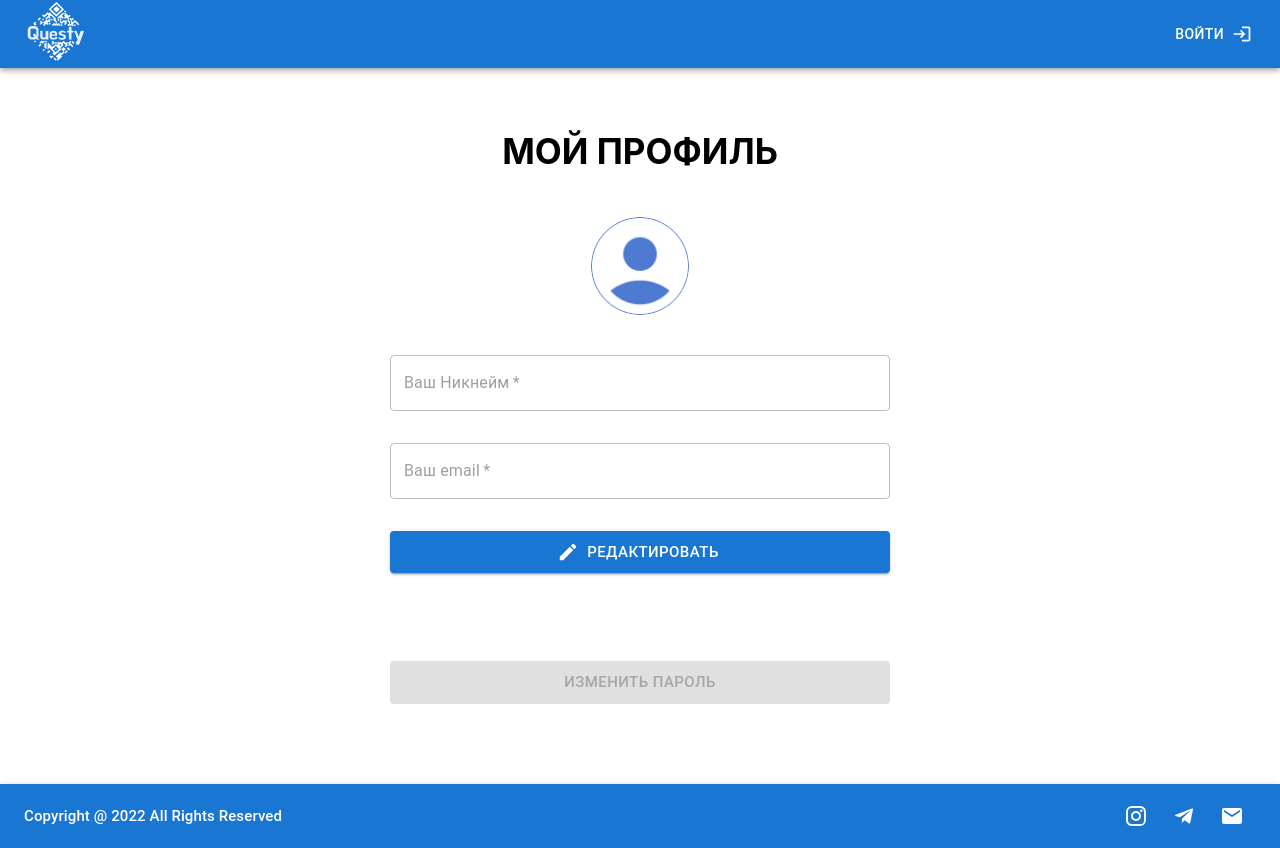
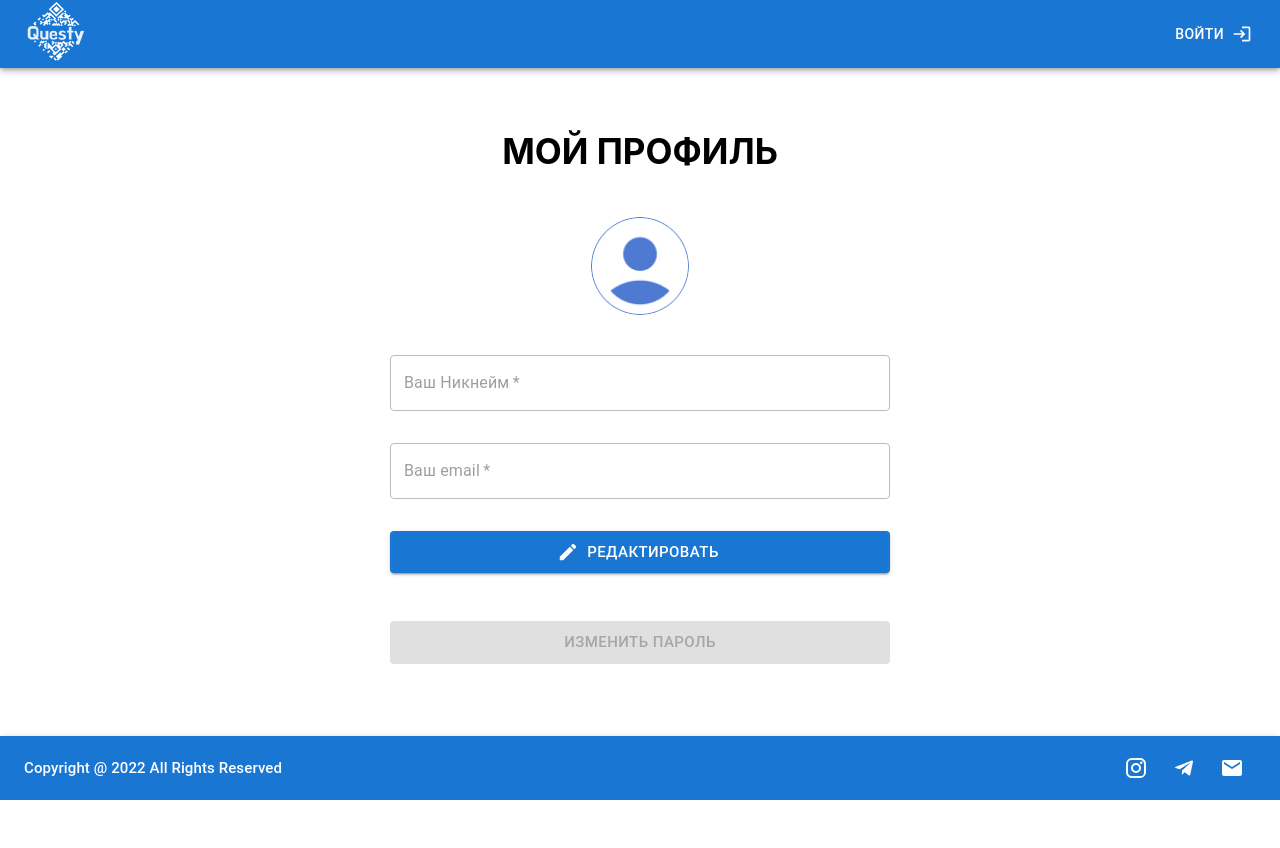
Before and after one commit to superhorsy/quest-app-frontend, a React (Create React App) app: page /panel/profile in a window 1280 px wide. After the commit the page ends 800 px from the top, so only its background shows below. Built offline with nearby package versions, Linux system fonts and the light colour scheme.

Commit message:
fix(userProfile): Заменена кнопка изменения пароля на компонент изменения пароля

```diff
--- a/src/pages/userProfile/userProfile.js
+++ b/src/pages/userProfile/userProfile.js
@@ -5,6 +5,7 @@ import TextField from "@mui/material/TextField";
 import Button from "@mui/material/Button";
 import CreateIcon from "@mui/icons-material/Create";
 import avatarLogo from "../../assets/images/avatar-icon.jpg";
+import {ModalRestorePass} from "../../components/modalResorePass";
 
 export const UserProfile = () => {
   const [email, setEmail] = useState("");
@@ -104,19 +105,7 @@ export const UserProfile = () => {
           </Box>
 
           <div>
-            <Button
-              fullWidth
-              sx={{mt: 5, mb: { xs: 4, sm: 6 } }}
-              variant="contained"
-              size="large"
-              disabled={isEmptyField}
-              onClick={() => {
-                // должна быть ссылка на страницу изменения пароля
-                navigate("/");
-              }}
-            >
-              Изменить пароль
-            </Button>
+            <ModalRestorePass disabled={isEmptyField} fullWidth={true} variant="contained" size="large"/>
           </div>
         </Box>
       </div>
```
